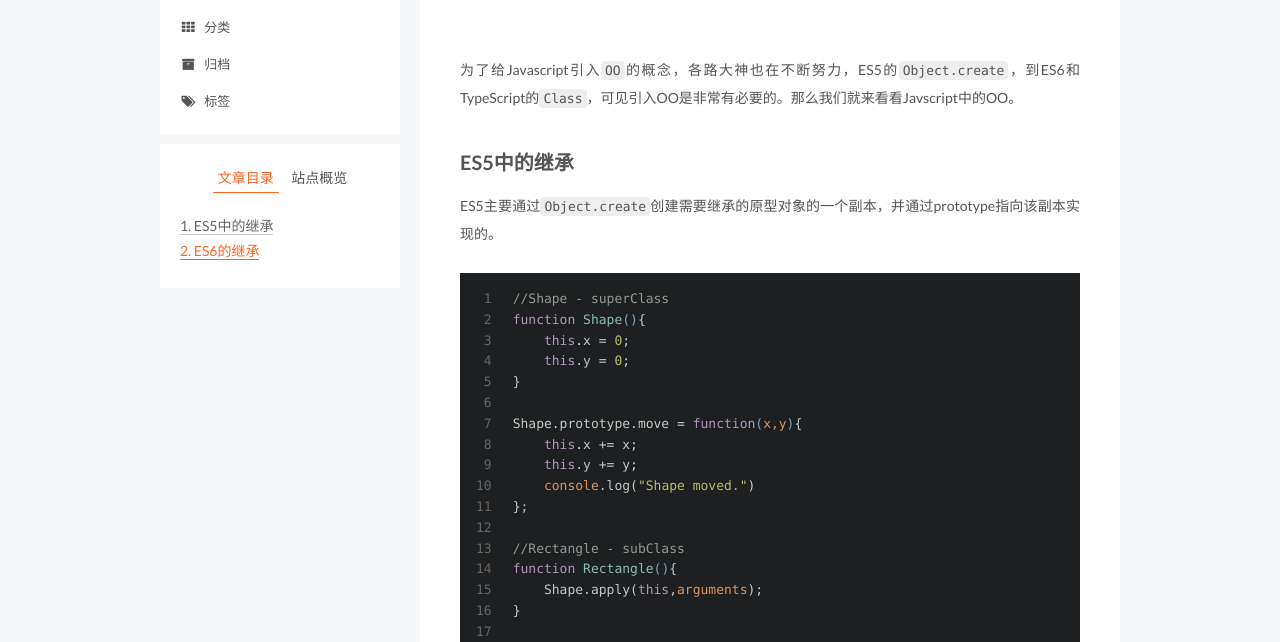
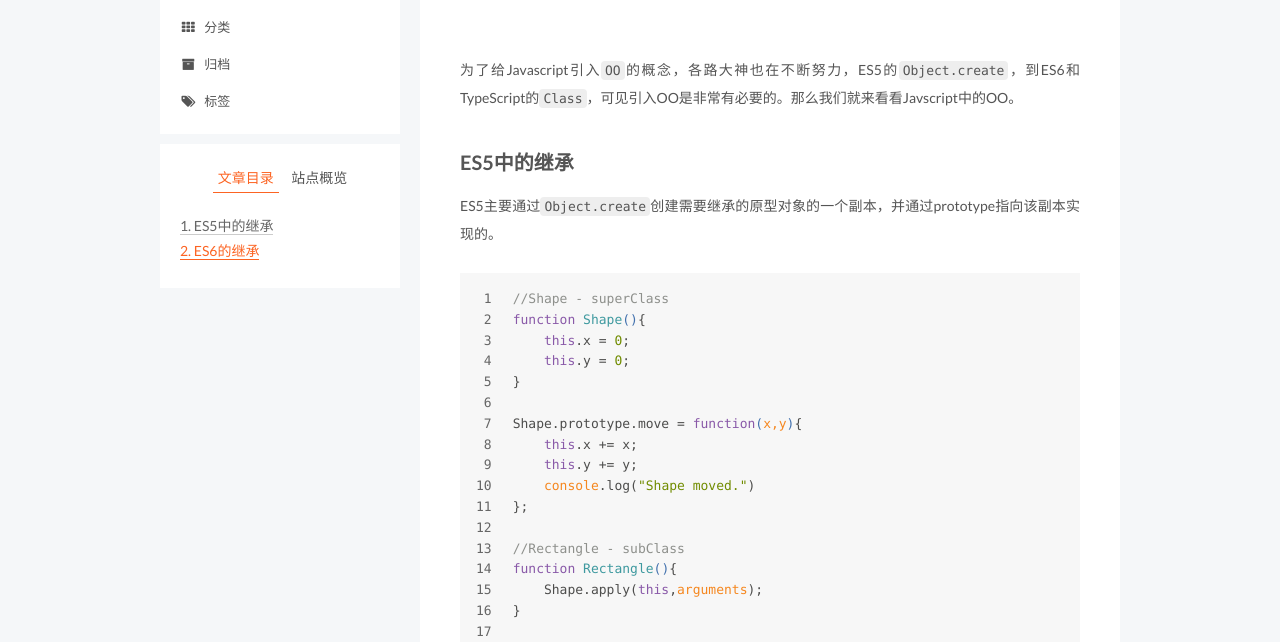
Before and after one commit to bulldog478/bulldog478.github.io, a plain HTML site: page 2016/05/15/Let-ES2015-A/index.html in a window 1280 px wide. Shown: the part 153-795 px from the top of the page. Drawn offline with Linux system fonts and the light colour scheme.

Commit message:
Site updated: 2016-05-15 23:40:22

```diff
--- a/css/main.css
+++ b/css/main.css
@@ -510,8 +510,8 @@ pre,
   margin: 20px 0;
   padding: 15px;
   font-size: 13px;
-  color: #c5c8c6;
-  background: #1d1f21;
+  color: #4d4d4c;
+  background: #f7f7f7;
   line-height: 1.6;
 }
 pre,
@@ -528,7 +528,7 @@ code {
 }
 pre code {
   padding: 0;
-  color: #c5c8c6;
+  color: #4d4d4c;
   background: none;
   text-shadow: none;
 }
@@ -548,7 +548,7 @@ pre code {
 }
 .highlight figcaption {
   font-size: 0.85em;
-  color: #969896;
+  color: #8e908c;
   line-height: 1em;
   margin-bottom: 1em;
 }
@@ -572,7 +572,7 @@ pre code {
   height: 20px;
 }
 pre .comment {
-  color: #969896;
+  color: #8e908c;
 }
 pre .variable,
 pre .attribute,
@@ -586,7 +586,7 @@ pre .html .doctype,
 pre .css .id,
 pre .css .class,
 pre .css .pseudo {
-  color: #c66;
+  color: #c82829;
 }
 pre .number,
 pre .preprocessor,
@@ -595,7 +595,7 @@ pre .literal,
 pre .params,
 pre .constant,
 pre .command {
-  color: #de935f;
+  color: #f5871f;
 }
 pre .ruby .class .title,
 pre .css .rules .attribute,
@@ -608,11 +608,11 @@ pre .xml .cdata,
 pre .special,
 pre .number,
 pre .formula {
-  color: #b5bd68;
+  color: #718c00;
 }
 pre .title,
 pre .css .hexcolor {
-  color: #8abeb7;
+  color: #3e999f;
 }
 pre .function,
 pre .python .decorator,
@@ -622,11 +622,11 @@ pre .ruby .title .keyword,
 pre .perl .sub,
 pre .javascript .title,
 pre .coffeescript .title {
-  color: #81a2be;
+  color: #4271ae;
 }
 pre .keyword,
 pre .javascript .function {
-  color: #b294bb;
+  color: #8959a8;
 }
 .full-image.full-image.full-image {
   border: none;
@@ -1535,7 +1535,7 @@ pre .javascript .function {
   width: 4px;
   height: 4px;
   border-radius: 50%;
-  background: #4217ff;
+  background: #9a2e5b;
 }
 .links-of-blogroll {
   font-size: 13px;
```
